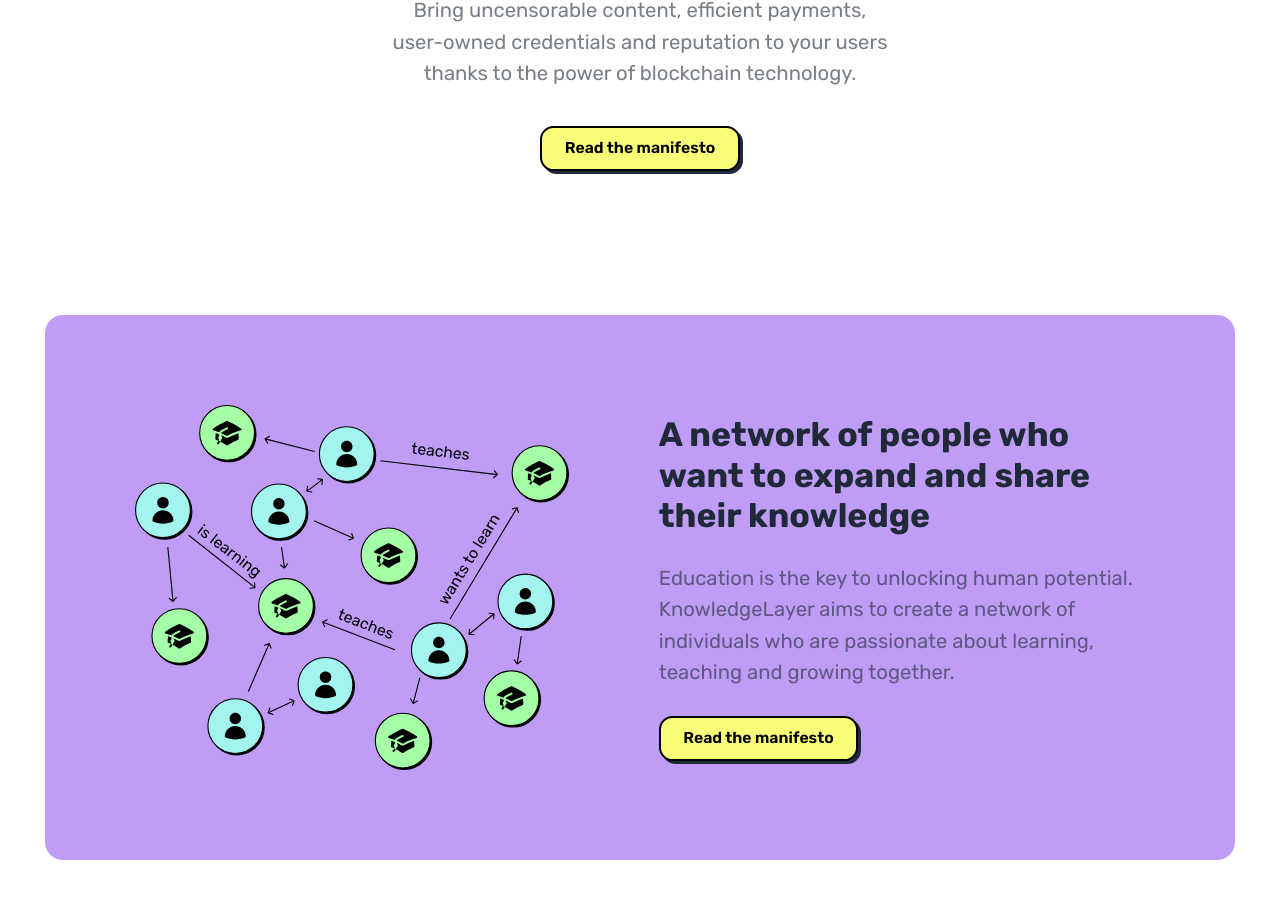
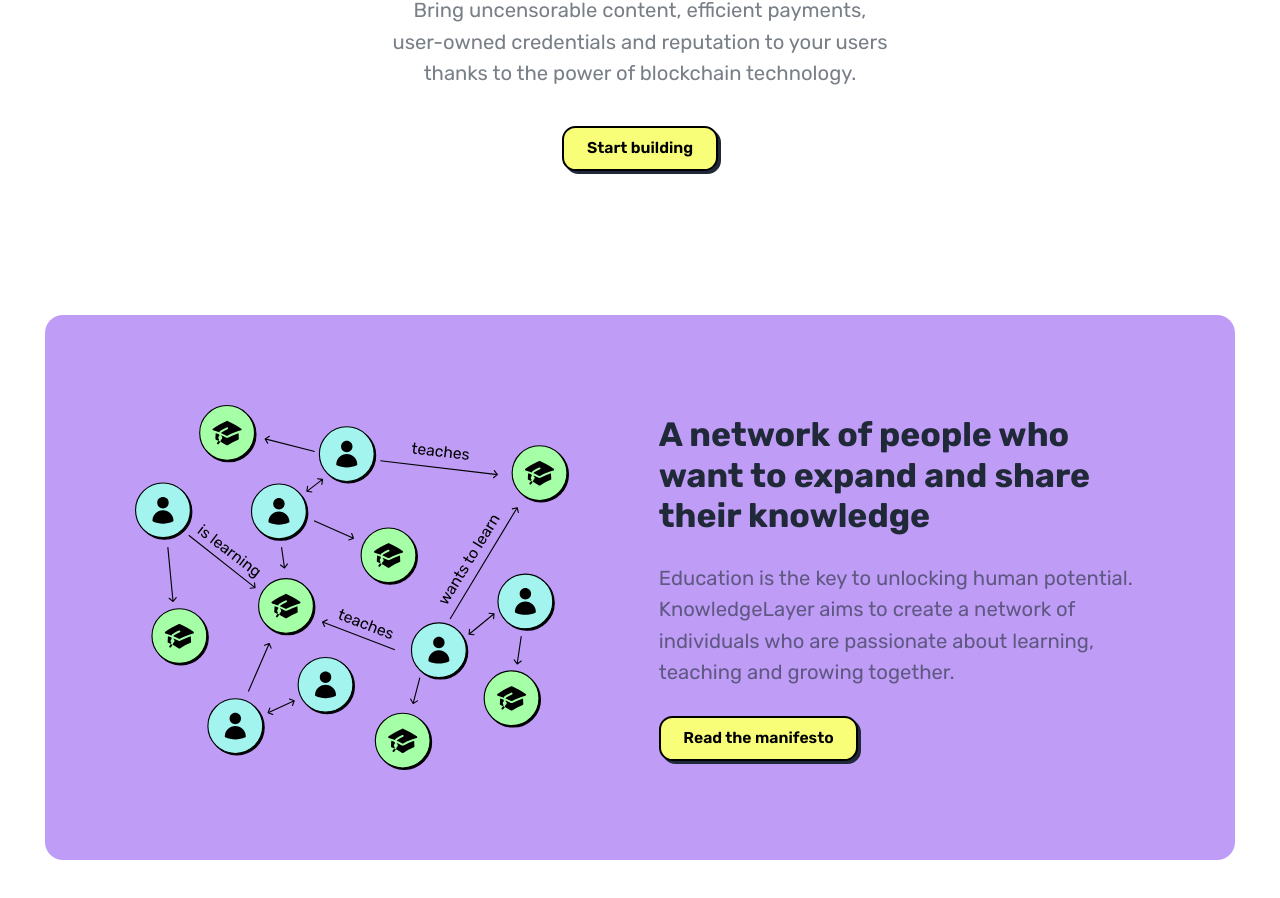
Before and after one commit to mattiapomelli/knowledgelayer-landing, a Next.js app: page / in a window 1280 px wide. Shown: the part 4054-4952 px from the top of the page. Built offline with nearby package versions, Linux system fonts and the light colour scheme; what tailwindcss-radix would draw is missing.

Commit message:
Replace link to manifesto with link to docs

```diff
--- a/src/components/benefits-section.tsx
+++ b/src/components/benefits-section.tsx
@@ -1,4 +1,4 @@
-import { MANIFESTO_URL } from "@constants/urls";
+import { DOCS_URL } from "@constants/urls";
 
 import { Button } from "./basic/button";
 import { Container } from "./layout/container";
@@ -15,8 +15,8 @@
           and reputation to your users thanks to the power of blockchain
           technology.
         </p>
-        <a href={MANIFESTO_URL} target="_blank" rel="noreferrer">
-          <Button>Read the manifesto</Button>
+        <a href={DOCS_URL} target="_blank" rel="noreferrer">
+          <Button>Start building</Button>
         </a>
       </Container>
     </section>
```
